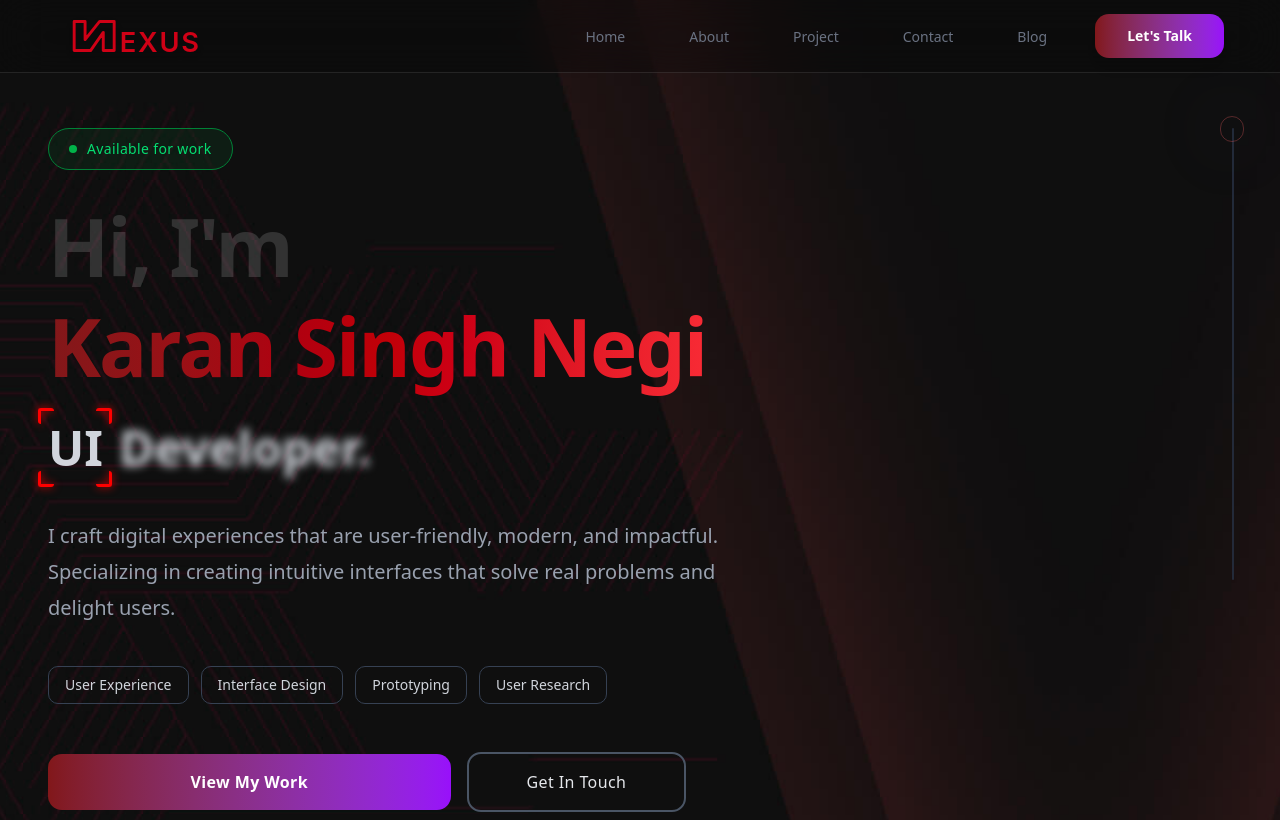
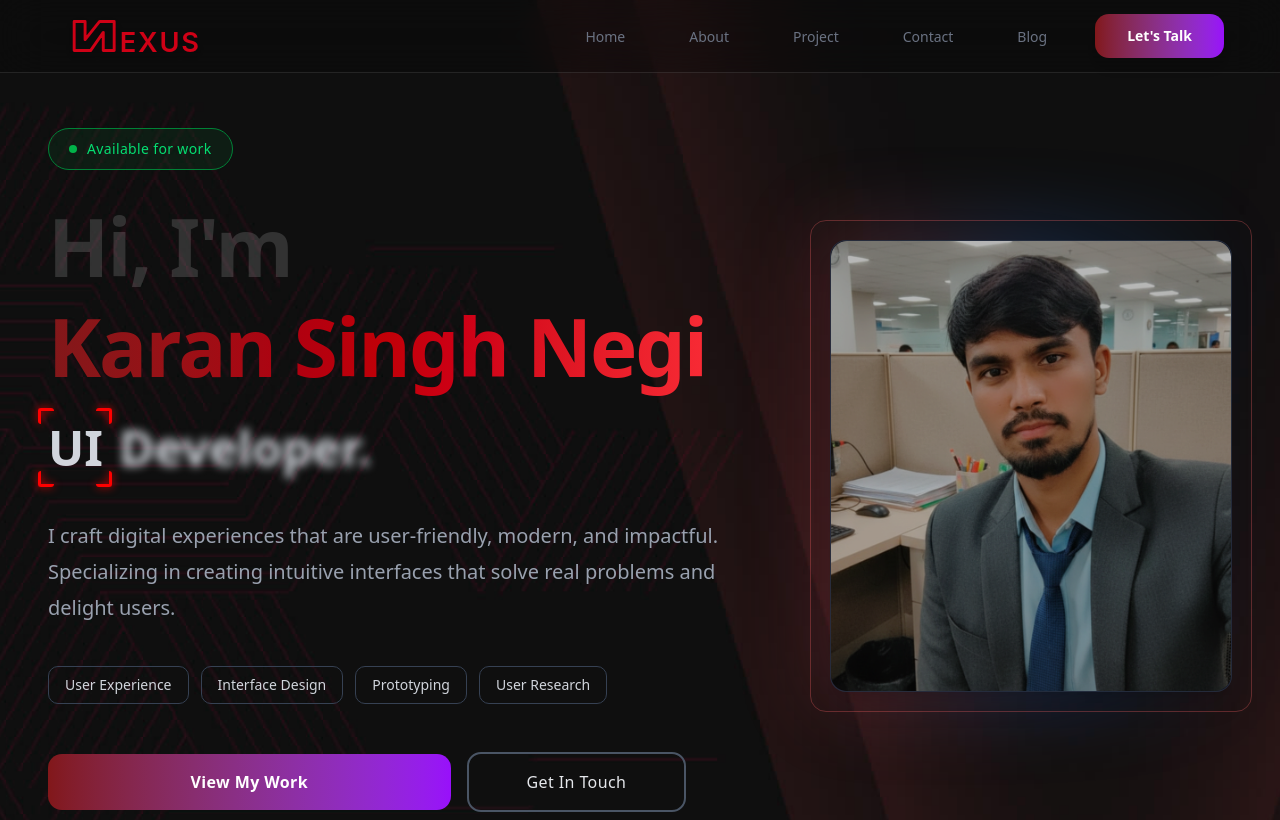
Before and after one commit to karansingh102019/ksnegi-portfolio, a Next.js app: page / in a window 1280 px wide. Shown: the top 820 px of the page. Built offline with nearby package versions, Linux system fonts and the light colour scheme.

Commit message:
add new profileimage

```diff
--- a/src/components/home.tsx
+++ b/src/components/home.tsx
@@ -178,7 +178,7 @@ export default function HomePage() {
                   ref={images}
                   width={400}
                   height={450}
-                  src="/save.png"
+                  src="/myProfile2.png"
                   alt="Karan Singh Negi - UI/UX Designer"
                   className="brightness-75 rounded-2xl object-cover w-full h-auto aspect-[8/9] sm:w-[350px] sm:h-[394px] lg:w-[400px] lg:h-[450px] transition-transform duration-700 group-hover:scale-105 group-hover:rotate-1"
                 />
```
Also changed, not shown: public/myProfile2.png (added).
